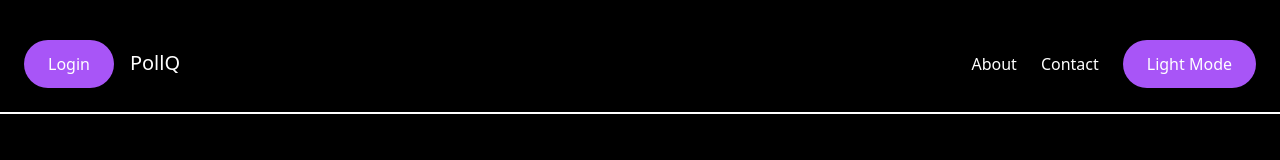
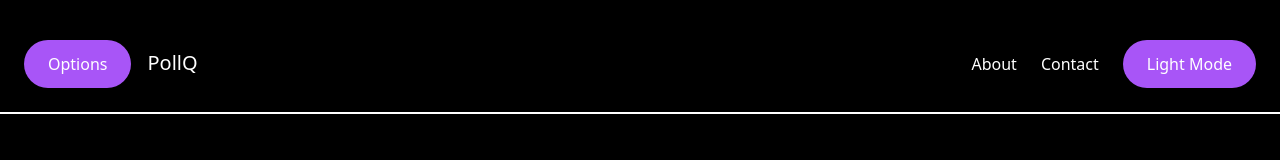
Before and after one commit to namansharma3007/PollQ, a React (Vite) app in the folder frontend-voting/: page / in a window 1280 px wide. Shown: the top 160 px of the page. Built offline with nearby package versions, Linux system fonts and the light colour scheme.

Commit message:
Update Landing.tsx

```diff
--- a/frontend-voting/src/pages/Landing.tsx
+++ b/frontend-voting/src/pages/Landing.tsx
@@ -15,7 +15,7 @@ const Landing = () => {
       <div className={`flex justify-between items-center p-6 border-b-2 ${isDarkMode ? 'border-white' : 'border-gray-900'}`}>
         <div className="text-xl ">
           <button className="mt-4 px-6 py-3 bg-purple-500 text-white rounded-full hover:bg-purple-600 text-base" onClick={() => setShow(true)}>
-            Login
+            Options
           </button>
           {show && <Sidebar show={show} onClose={() => setShow(false)} />}
           <span className="px-4">PollQ</span>
```
